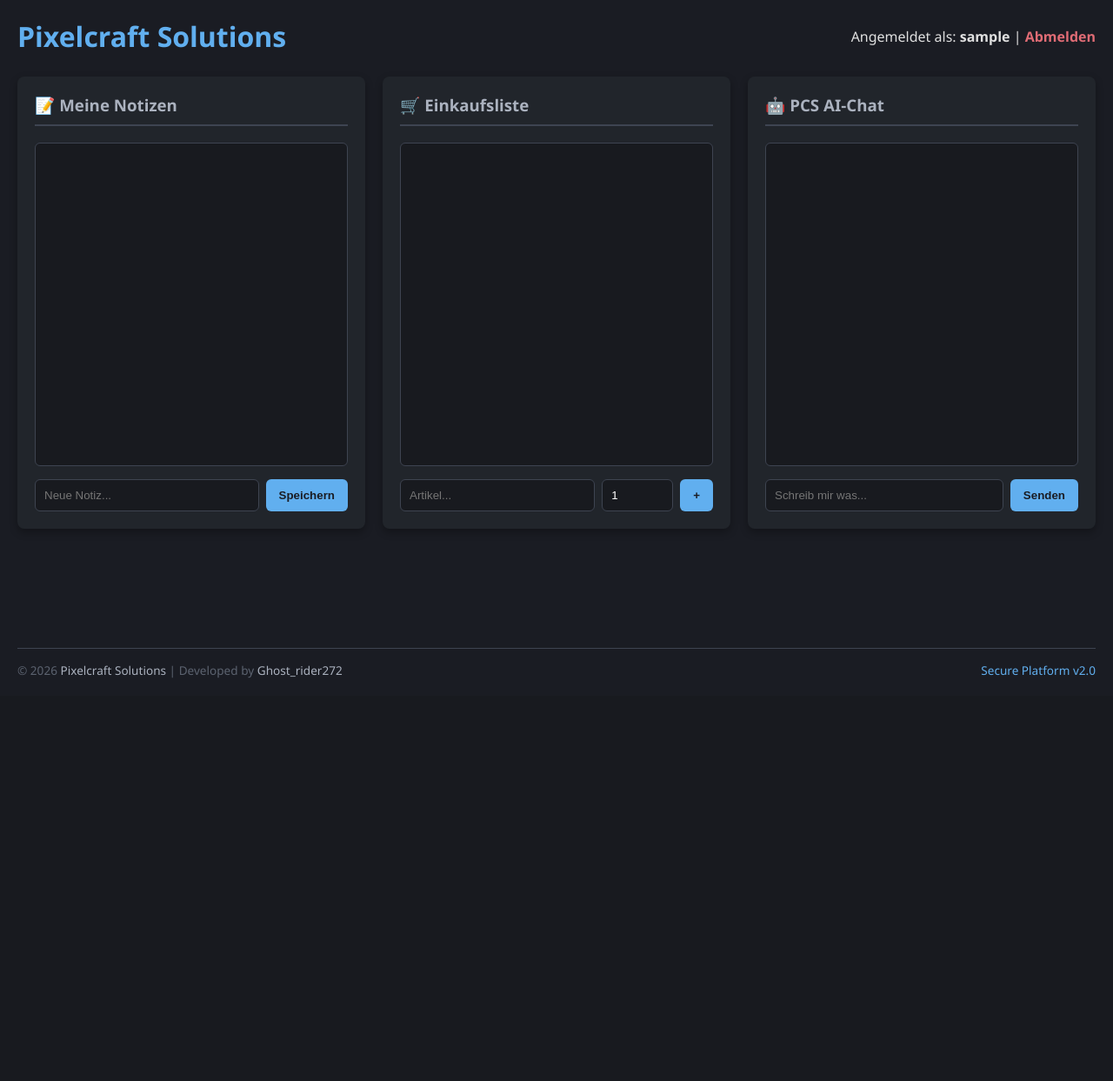
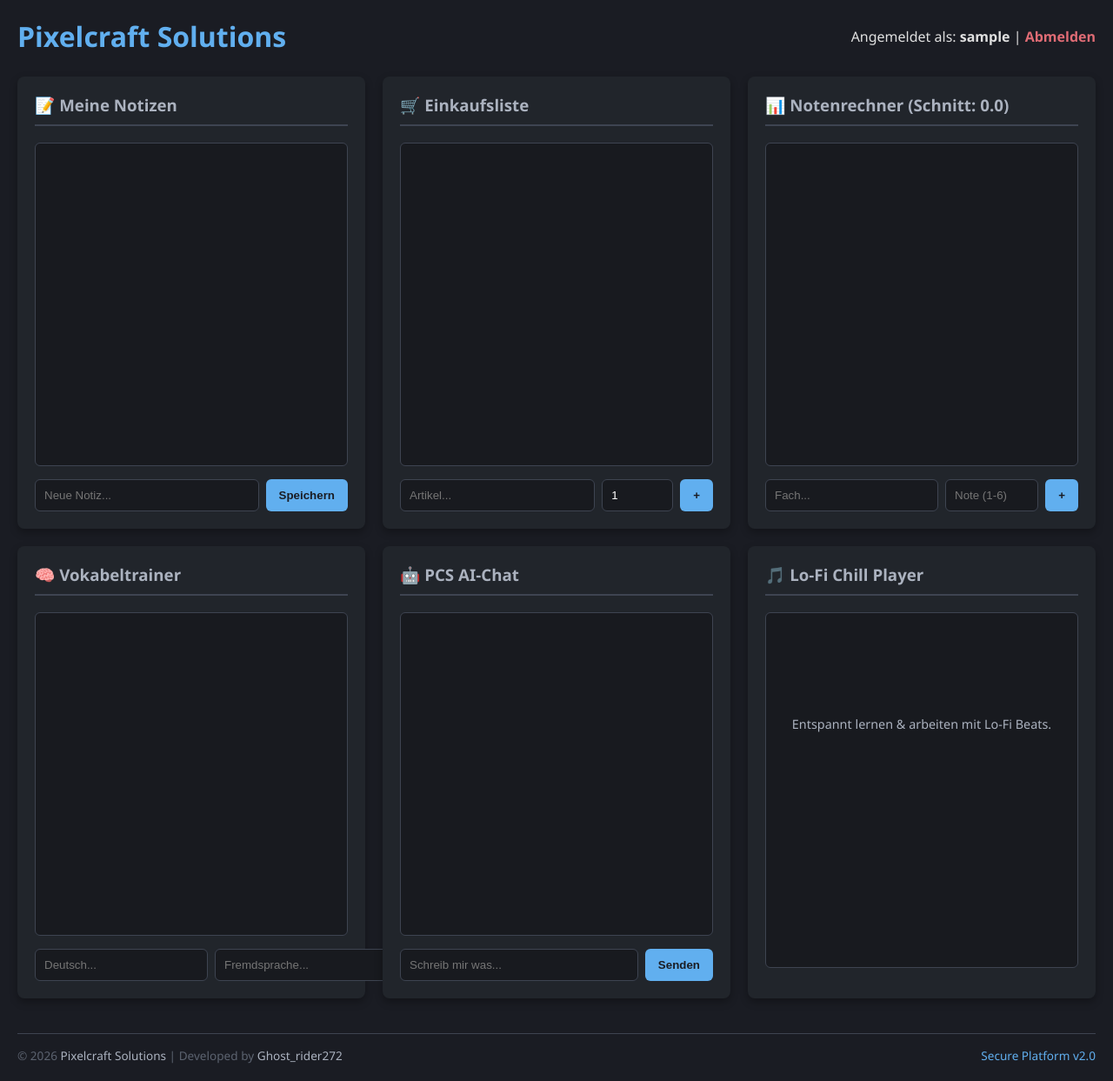
Before and after one commit to Skyguy1710/Pixelcraft-solutions, a Flask app: page / in a window 1280 px wide. Shown: the whole page at 87% size. Before the commit the page ends 780 px from the top, so only its background shows below. Run offline with Flask 3, Linux system fonts and the light colour scheme; the visitor is signed in with stand-in values (Sample User, id 1); grey boxes are pictures that could not be loaded.

Commit message:
Update index.html

```diff
--- a/templates/index.html
+++ b/templates/index.html
@@ -3,7 +3,7 @@
 <head>
     <meta charset="UTF-8">
     <meta name="viewport" content="width=device-width, initial-scale=1.0">
-    <title>Pixelcraft Solutions - Arbeitsbereich</title>
+    <title>Pixelcraft Solutions - Dashboard</title>
     <style>
         body {
             font-family: 'Segoe UI', Tahoma, Geneva, Verdana, sans-serif;
@@ -51,7 +51,6 @@
             border-radius: 6px;
             margin-bottom: 15px;
             border: 1px solid #3e4451;
-            white-space: pre-line;
         }
         .item {
             background: #282c34;
@@ -171,7 +170,53 @@
                 </form>
             </div>
 
-            <!-- 🤖 PCS AI-Chat & Sicherheits-KI -->
+            <!-- 📊 Notenrechner -->
+            <div class="card">
+                <h3>📊 Notenrechner (Schnitt: {{ schnitt }})</h3>
+                <div class="list-box">
+                    {% for n in noten_liste %}
+                        <div class="item">
+                            <span><b>{{ n.fach }}:</b> Note {{ n.note }}</span>
+                            <form method="POST" style="margin:0;">
+                                <input type="hidden" name="action" value="del_note">
+                                <input type="hidden" name="index" value="{{ loop.index0 }}">
+                                <button type="submit" class="btn-delete">X</button>
+                            </form>
+                        </div>
+                    {% endfor %}
+                </div>
+                <form method="POST">
+                    <input type="hidden" name="action" value="add_note">
+                    <input type="text" name="fach" placeholder="Fach..." required style="flex:2;">
+                    <input type="number" name="note" placeholder="Note (1-6)" min="1" max="6" step="0.1" required style="flex:1;">
+                    <button type="submit">+</button>
+                </form>
+            </div>
+
+            <!-- 🧠 Vokabeltrainer -->
+            <div class="card">
+                <h3>🧠 Vokabeltrainer</h3>
+                <div class="list-box">
+                    {% for vok in vokabeln_liste %}
+                        <div class="item">
+                            <span>📖 {{ vok }}</span>
+                            <form method="POST" style="margin:0;">
+                                <input type="hidden" name="action" value="del_vokabel">
+                                <input type="hidden" name="index" value="{{ loop.index0 }}">
+                                <button type="submit" class="btn-delete">X</button>
+                            </form>
+                        </div>
+                    {% endfor %}
+                </div>
+                <form method="POST">
+                    <input type="hidden" name="action" value="add_vokabel">
+                    <input type="text" name="deutsch" placeholder="Deutsch..." required>
+                    <input type="text" name="fremd" placeholder="Fremdsprache..." required>
+                    <button type="submit">+</button>
+                </form>
+            </div>
+
+            <!-- 🤖 PCS AI-Chat -->
             <div class="card">
                 <h3>🤖 PCS AI-Chat</h3>
                 <div class="list-box">
@@ -185,10 +230,19 @@
                     <button type="submit">Senden</button>
                 </form>
             </div>
+
+            <!-- 🎵 Lo-Fi Music Player -->
+            <div class="card">
+                <h3>🎵 Lo-Fi Chill Player</h3>
+                <div class="list-box" style="display: flex; flex-direction: column; justify-content: center; align-items: center; text-align: center;">
+                    <p style="color: #abb2bf; font-size: 0.9rem; margin-bottom: 15px;">Entspannt lernen & arbeiten mit Lo-Fi Beats.</p>
+                    <iframe style="border-radius:12px" src="https://open.spotify.com/embed/playlist/0vvXsWCC9xrXsKd4FyS8kM?utm_source=generator&theme=0" width="100%" height="152" frameBorder="0" allowfullscreen="" allow="autoplay; clipboard-write; encrypted-media; fullscreen; picture-in-picture" loading="lazy"></iframe>
+                </div>
+            </div>
         </div>
     </div>
 
-    <!-- 🏷️ Creator Footer unten links -->
+    <!-- 🏷️ Creator Footer -->
     <footer>
         <div>© 2026 <span>Pixelcraft Solutions</span> | Developed by <span>Ghost_rider272</span></div>
         <div style="color: #61afef;">Secure Platform v2.0</div>
```
